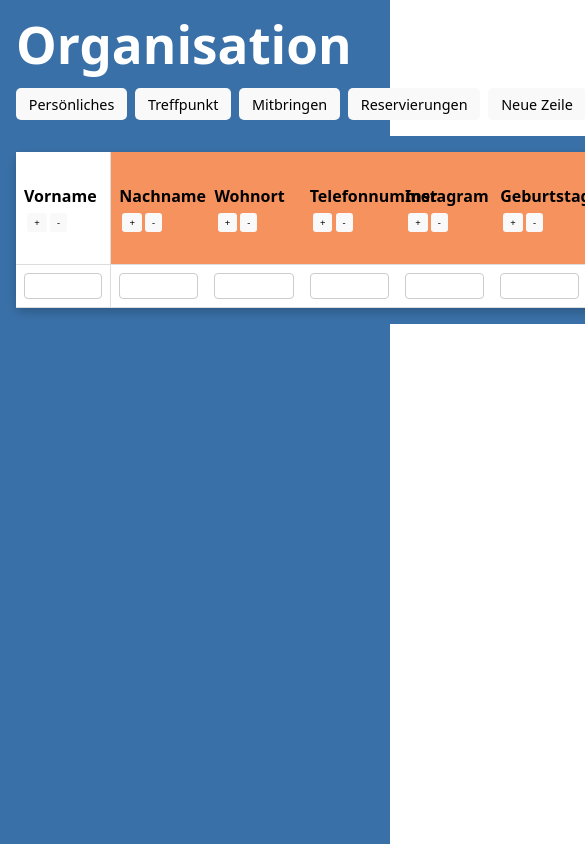
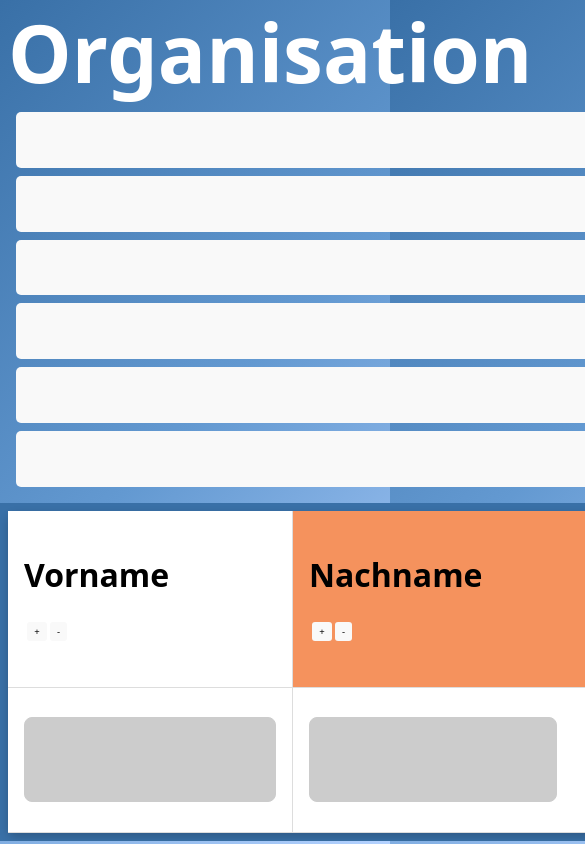
Before and after one commit to ddeeenniiss/festival, a React (Vite) app: page /festival/orga in a window 390 px wide. Shown: the top 844 px of the page, 585 px wide, since content can reach past the window. Built offline with nearby package versions, Linux system fonts and the light colour scheme.

Commit message:
css responsive angepasst

```diff
--- a/src/styles/orga.css
+++ b/src/styles/orga.css
@@ -1,17 +1,21 @@
 /* Grundlayout */
-html, body {
+html,
+body {
   margin: 0;
   padding: 0;
-    background-color: rgb(57, 112, 167);
+  background: linear-gradient(
+    135deg,
+    rgb(57, 112, 167) 0%,
+    rgb(99, 153, 209) 50%,
+    rgb(180, 210, 255) 100%
+  );
 }
 
 h1 {
   color: white;
   position: sticky;
   margin: 1rem;
-
 }
-
 
 /* Container für Buttons */
 .controls {
@@ -39,12 +43,10 @@ html, body {
 .table-container {
   overflow-x: auto;
   overflow-y: auto;
-    max-height: 70vh;        /* damit vertikal in diesem Container gescrollt wird */
+  max-height: 70vh; /* damit vertikal in diesem Container gescrollt wird */
   padding: 1rem;
   background: rgb(57, 112, 167);
 }
-
-
 
 table {
   /* statt collapse/hidden -> separate/spacing */
@@ -58,25 +60,21 @@ html, body {
   min-width: 800px;
   background-color: white;
   border-radius: 8px;
-    box-shadow: 0 4px 10px rgba(0,0,0,0.2);
+  box-shadow: 0 4px 10px rgba(0, 0, 0, 0.2);
 }
 
-
-
-
-  th, td {
+th,
+td {
   padding: 8px;
   text-align: left;
   border-bottom: 1px solid #ddd;
   min-width: 150px;
 }
 
-
 th {
   top: 0;
   color: black;
 }
-
 
 td input {
   width: 100%;
@@ -113,13 +111,11 @@ html, body {
   color: white;
 }
 
-
-
 /* Header sticky oben */
 thead th {
   top: 0;
   background: #f0f0f0;
-    z-index: 40;            /* über Zellen & erster Spalte */
+  z-index: 40; /* über Zellen & erster Spalte */
 }
 
 /* Erste Spalte sticky links */
@@ -127,7 +123,64 @@ thead th {
 td:first-child {
   position: sticky;
   left: 0;
-    background: #fff;       /* überdeckt darunter */
-    z-index: 30;            /* unter Header, über normalen Zellen */
+  background: #fff; /* überdeckt darunter */
+  z-index: 30; /* unter Header, über normalen Zellen */
   border-right: 1px solid #ddd;
 }
+
+/* Smartphones bis 600px */
+@media (max-width: 600px) {
+  h1 {
+    font-size: 5rem;
+    margin: 0.5rem;
+  }
+
+  .controls {
+    flex-direction: column; /* Buttons untereinander */
+    align-items: stretch;
+  }
+
+  .controls button {
+    display: flex;
+    flex-direction: column; /* Buttons untereinander */
+    align-items: center; /* horizontal zentrieren */
+    gap: 0.5rem;
+    font-size: 2rem;
+  }
+
+  .table-container {
+    padding: 0.5rem;
+    max-height: 200vh; /* z. B. fast ganzer Bildschirm */
+  overflow: auto;
+  }
+
+  table {
+    width: 500%; /* Tabelle nicht 500% */
+    font-size: 0.7rem; /* kleinere Schrift */
+    max-height: 100rem;
+  }
+
+  th,
+  td {
+    height: 7rem;
+    padding: 1rem; /* Innenabstand */
+    width: 1.5rem;
+    font-size: 2rem;
+  }
+
+  tr{
+      width: 2rem;
+  }
+
+
+  td input {
+    font-size: 2rem;
+    padding: 2px 4px;
+    height: 10vh;
+    border-radius: 8px;
+    background-color: #ccc;
+    color: black;
+
+  }
+
+}
```
Also changed, not shown: 2 other files (tests, documents, lock files or other folders). Lines whose indentation alone changed are shown as unchanged.
